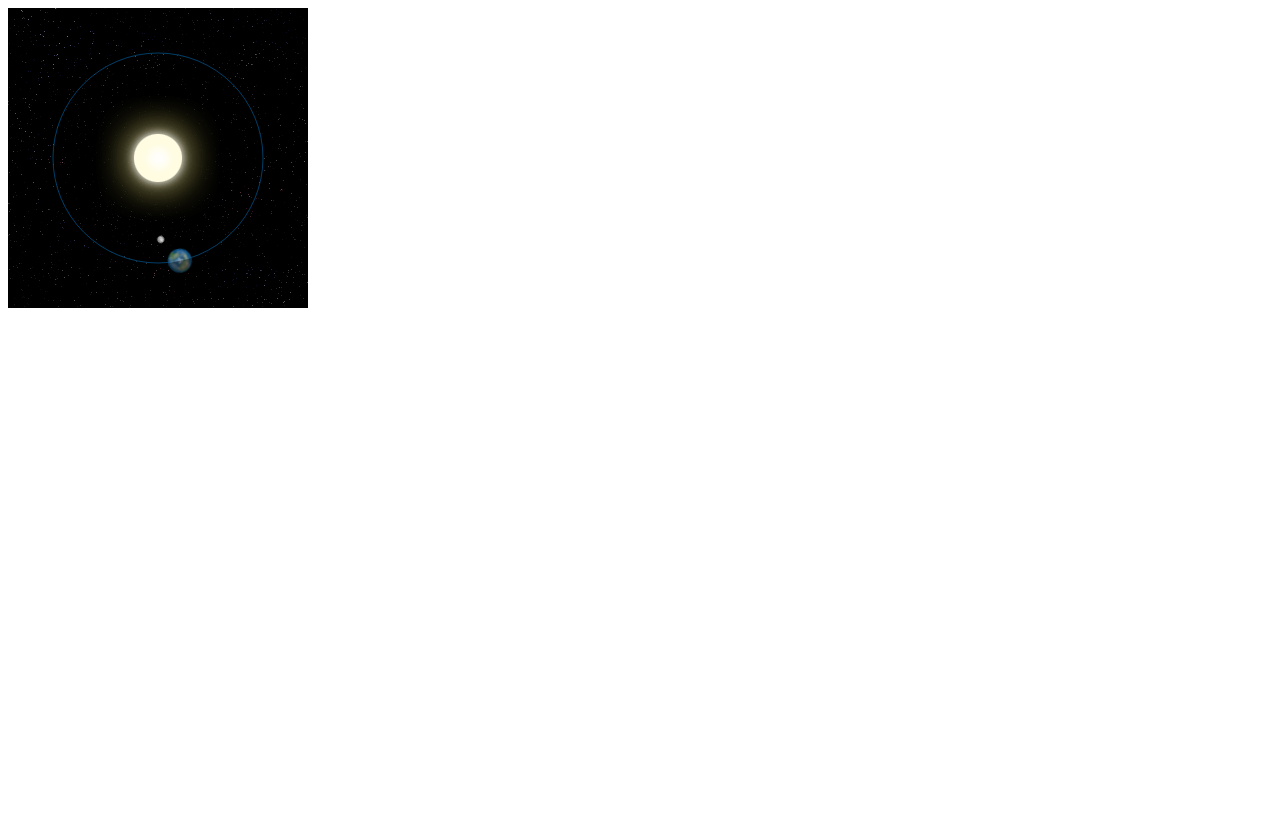
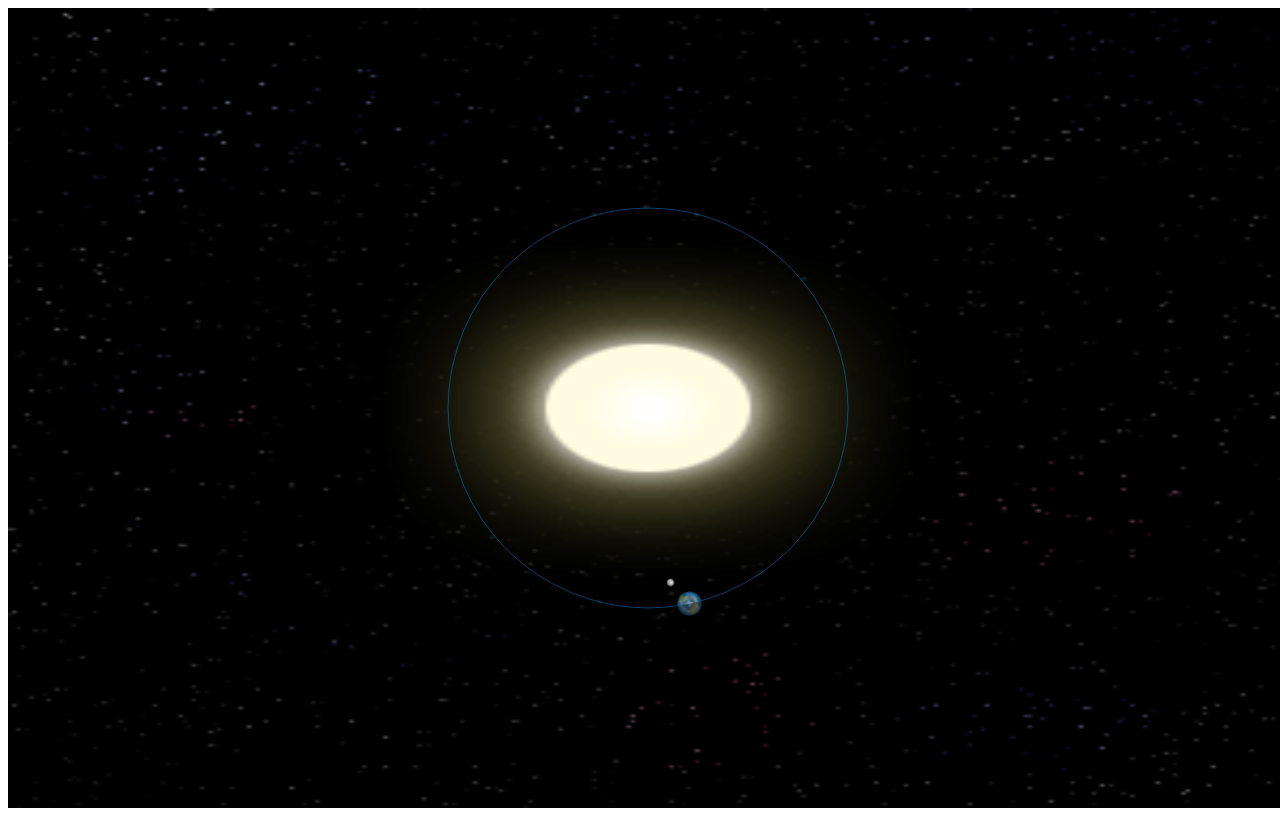
Before and after one commit to niki4etoo/SolarSystem, a website: page public/index.html in a window 1280 px wide. Drawn offline with Linux system fonts and the light colour scheme.

Commit message:
center the main background and move the earth orbit to the center

```diff
--- a/public/index.html
+++ b/public/index.html
@@ -1,2 +1,2 @@
-<canvas id="mainCanvas" width="300" height="300"></canvas>
+<canvas id="mainCanvas"></canvas>
 <script src="js/main.js"></script>
--- a/public/js/main.js
+++ b/public/js/main.js
@@ -1,6 +1,10 @@
 var sun = new Image();
 var moon = new Image();
 var earth = new Image();
+
+var width = window.innerWidth || document.documentElement.clientWidth || document.body.clientWidth;
+var height = window.innerHeight	|| document.documentElement.clientHeight || document.body.clientHeight;
+
 function init() {
   sun.src = 'images/canvas_sun.png';
   moon.src = 'images/canvas_moon.png';
@@ -10,19 +14,21 @@ function init() {
 
 function draw() {
   var ctx = document.getElementById('mainCanvas').getContext('2d');
+  ctx.canvas.width = width;
+  ctx.canvas.height = height;
 
   ctx.globalCompositeOperation = 'destination-over';
-  ctx.clearRect(0, 0, 300, 300); // clear canvas
+  ctx.clearRect(0, 0, width, height); // clear canvas
 
   ctx.fillStyle = 'rgba(0, 0, 0, 0.4)';
   ctx.strokeStyle = 'rgba(0, 153, 255, 0.4)';
   ctx.save();
-  ctx.translate(150, 150);
+  ctx.translate(width / 2, height / 2);
 
   // Earth
   var time = new Date();
   ctx.rotate(((2 * Math.PI) / 60) * time.getSeconds() + ((2 * Math.PI) / 60000) * time.getMilliseconds());
-  ctx.translate(105, 0);
+  ctx.translate(200, 0);
   ctx.fillRect(0, -12, 40, 24); // Shadow
   ctx.drawImage(earth, -12, -12);
 
@@ -36,10 +42,10 @@ function draw() {
   ctx.restore();
 
   ctx.beginPath();
-  ctx.arc(150, 150, 105, 0, Math.PI * 2, false); // Earth orbit
+  ctx.arc(width / 2, height / 2, 200, 0, Math.PI * 2, false); // Earth orbit
   ctx.stroke();
 
-  ctx.drawImage(sun, 0, 0, 300, 300);
+  ctx.drawImage(sun, 0, 0, width, height);
 
   window.requestAnimationFrame(draw);
 }
```
Also changed, not shown: 1 other file.
